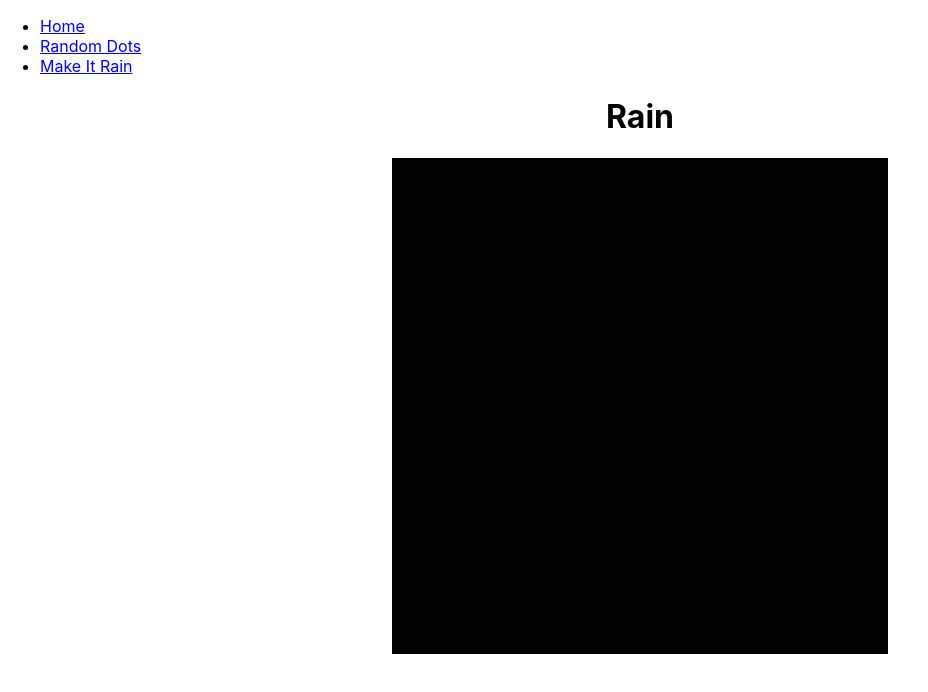
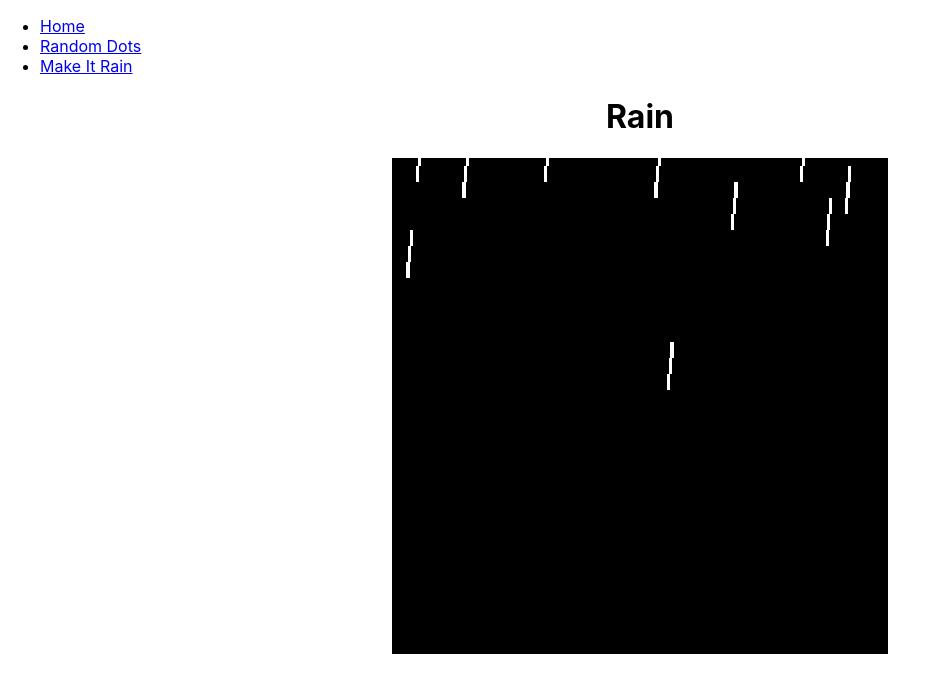
Before and after one commit to breadoliveoilsalt/getMouz, a React (Create React App) app in the folder client/: page /rain in a window 1280 px wide. Shown: the top 692 px of the page, without its empty margins (0-928 px from the left). Built offline with nearby package versions, Linux system fonts and the light colour scheme.

Commit message:
IMP - get rain drops to render with updated rainDrop state

```diff
--- a/client/src/components_container/rainContainer.js
+++ b/client/src/components_container/rainContainer.js
@@ -68,16 +68,22 @@ class RainContainer extends Component {
     // each segment should move on its own
     // Segment Component which should be hidden if height/width is beyond certain threshold
 
-
+    // this worked when rainDrops was an array.  Now it's an object.
     // const drops = this.props.rainDrops.map( (segments) => {
     //   return <RainDrop segments={segments} />
     // })
+    const dropsToRender = []
+
+    for (let segmentKey in this.props.rainDrops) {
+      let segments = this.props.rainDrops[segmentKey]
+      dropsToRender.push(<RainDrop key={segmentKey} segments={segments} />)
+    }
 
     return (
       <div>
         <h1 className="text-centered">Rain</h1>
         <div className="container">
-
+          {dropsToRender}
         </div>
       </div>
     )
```
